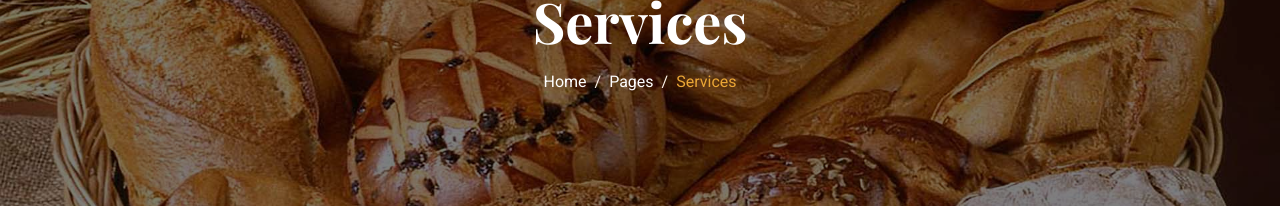
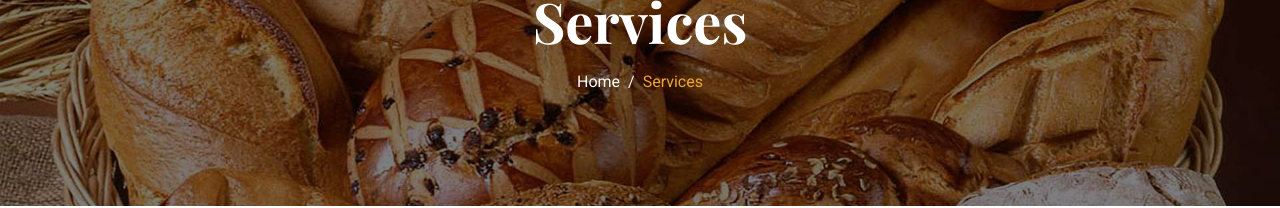
Before and after one commit to UzairCoder8/Bakery, a plain HTML site: page service.html in a window 1280 px wide. Shown: the part 205-413 px from the top of the page. Drawn offline with nearby package versions, Linux system fonts and the light colour scheme.

Commit message:
updated some changes

```diff
--- a/service.html
+++ b/service.html
@@ -106,7 +106,6 @@
             <nav aria-label="breadcrumb animated slideInDown">
                 <ol class="breadcrumb justify-content-center mb-0">
                     <li class="breadcrumb-item"><a class="text-white" href="#">Home</a></li>
-                    <li class="breadcrumb-item"><a class="text-white" href="#">Pages</a></li>
                     <li class="breadcrumb-item text-primary active" aria-current="page">Services</li>
                 </ol>
             </nav>
```
